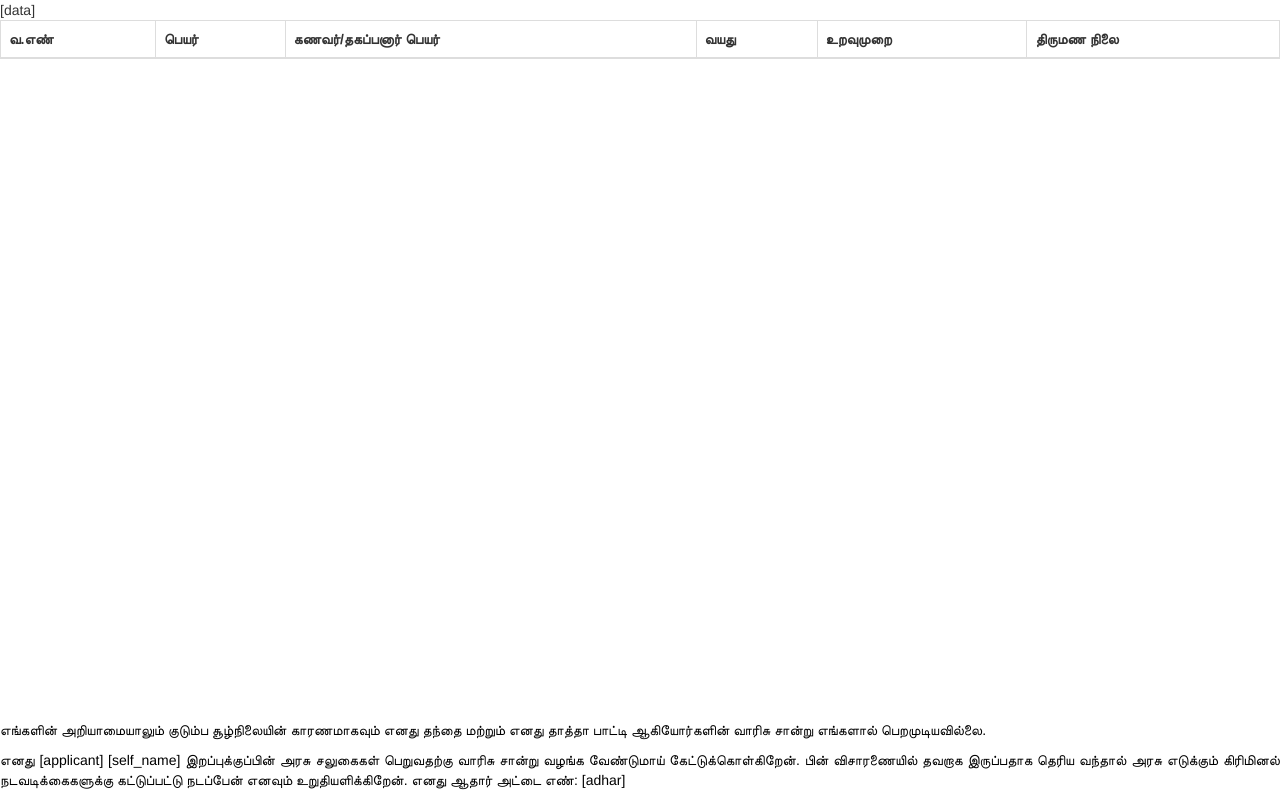
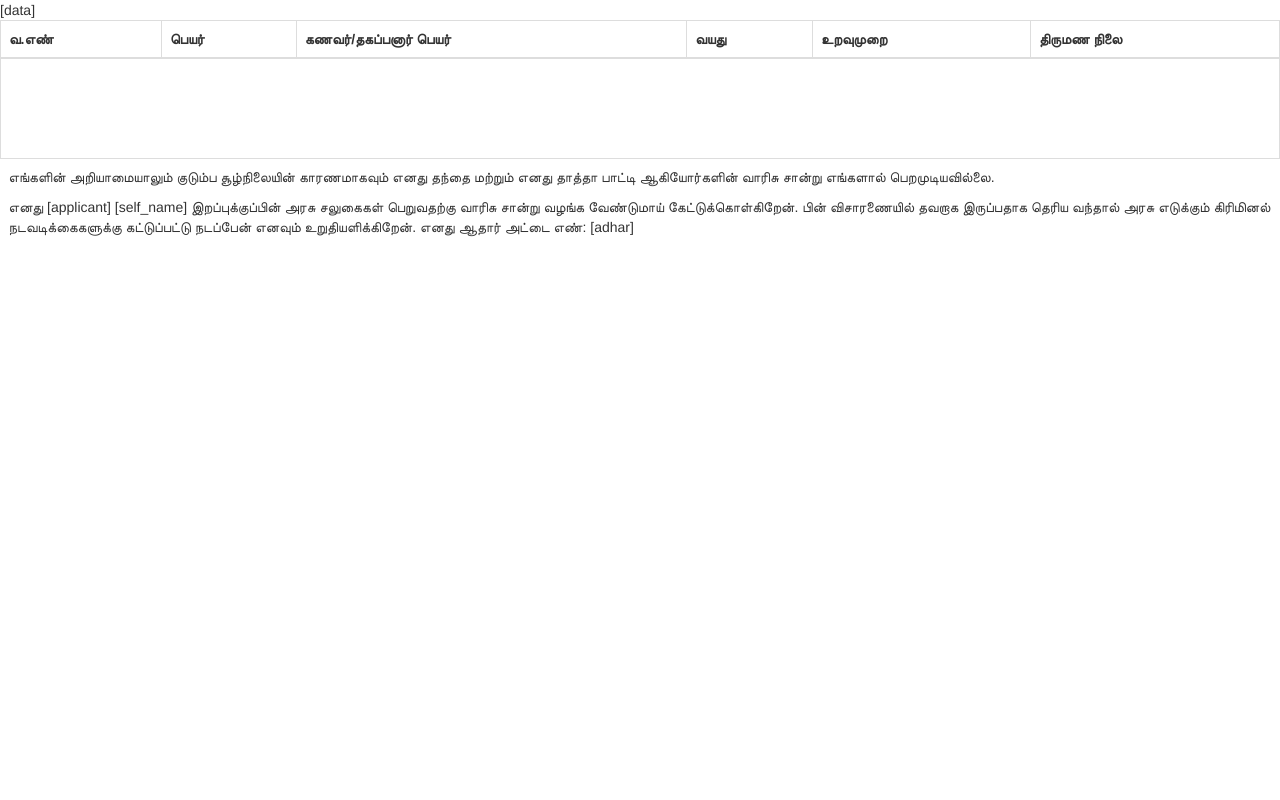
Before and after one commit to jawaharsGitHub/AssemblyProject, a Django app: page /eservice/varisu_temp in a window 1280 px wide. Run offline with Django 3.2, Linux system fonts and the light colour scheme; lists and menus that the app fills with data are empty; some libraries are stand-ins or nearby versions.

Commit message:
little change in varisu cert

```diff
--- a/AssemblyApp/templates/eservice/varisu_sandrithal_temp.html
+++ b/AssemblyApp/templates/eservice/varisu_sandrithal_temp.html
@@ -1,17 +1,16 @@
 <!DOCTYPE html>
 <html lang="en">
 <head>
+
     <style>
-.footer {
-   position: fixed;
-   left: 0;
-   bottom: 0;
-   width: 100%;
-   background-color: white;
-   color: black;
-   text-align: justify;
-}
-</style>
+
+        .tdProp
+        {
+            height: 30px;
+            border: 1px solid black;
+        }
+    </style>
+
 
     <meta charset="utf-8">
     <meta http-equiv="X-UA-Compatible" content="IE=edge">
@@ -56,18 +55,24 @@
   </thead>
   <tbody>
   [data]
-
-  </tbody>
-</table>
-
-<div class="footer">
+  <tr>
+      <td colspan="6" style="height:100px"/>
+  </tr>
+  <tr>
+      <td scope="col" colspan="6" style="border-right:hidden;border-bottom:hidden;border-left:hidden;">
     <p>எங்களின் அறியாமையாலும் குடும்ப சூழ்நிலையின் காரணமாகவும் எனது தந்தை மற்றும் எனது தாத்தா பாட்டி ஆகியோர்களின்
     வாரிசு சான்று எங்களால் பெறமுடியவில்லை.</p>
 
     <p>எனது [applicant] [self_name] இறப்புக்குப்பின் அரசு சலுகைகள் பெறுவதற்கு வாரிசு சான்று வழங்க வேண்டுமாய்
     கேட்டுக்கொள்கிறேன். பின் விசாரணையில் தவறாக இருப்பதாக தெரிய வந்தால் அரசு எடுக்கும் கிரிமினல்
     நடவடிக்கைகளுக்கு கட்டுப்பட்டு நடப்பேன் எனவும் உறுதியளிக்கிறேன். எனது ஆதார் அட்டை எண்: [adhar]</p>
-</div>
+      </td>
+  </tr>
+
+  </tbody>
+</table>
+
+
 
 
 
```
Also changed, not shown: AssemblyApp/templates/eservice/varisu_sandrithal.html (+7 -7 lines).
